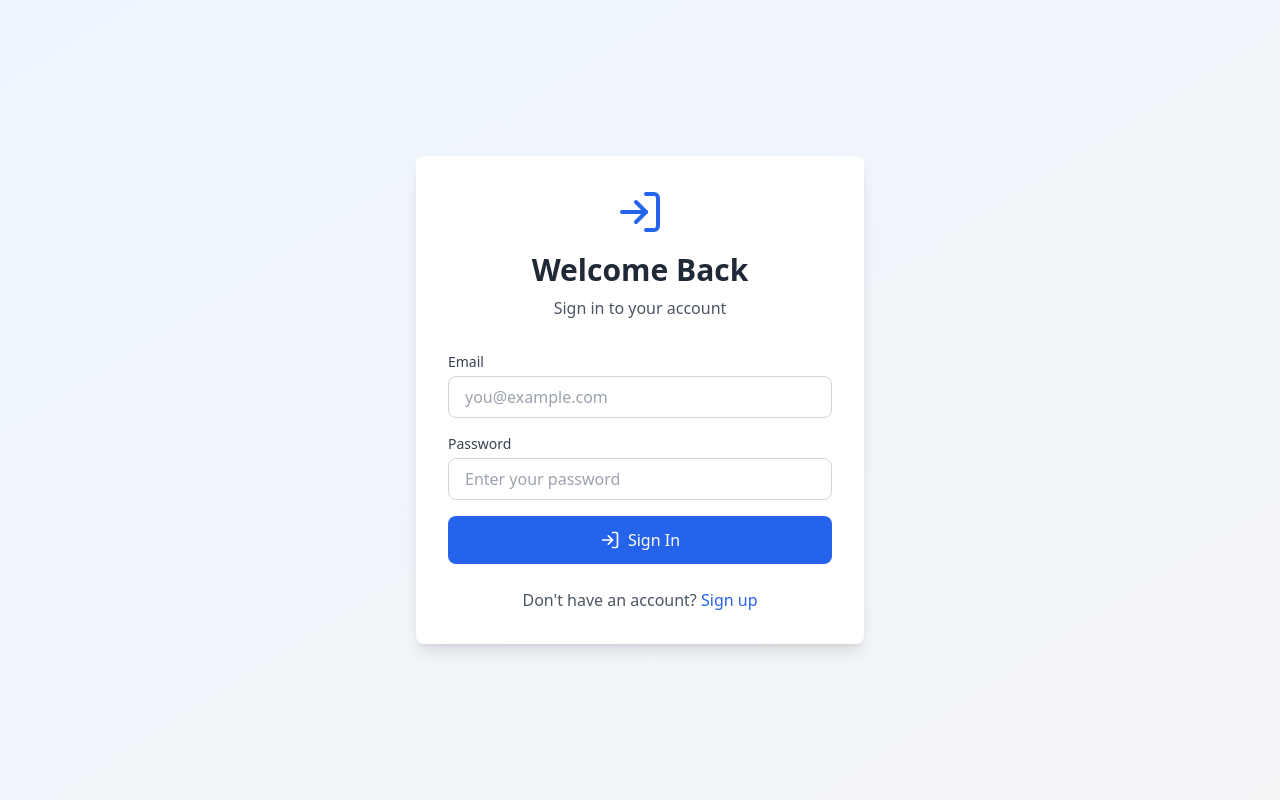
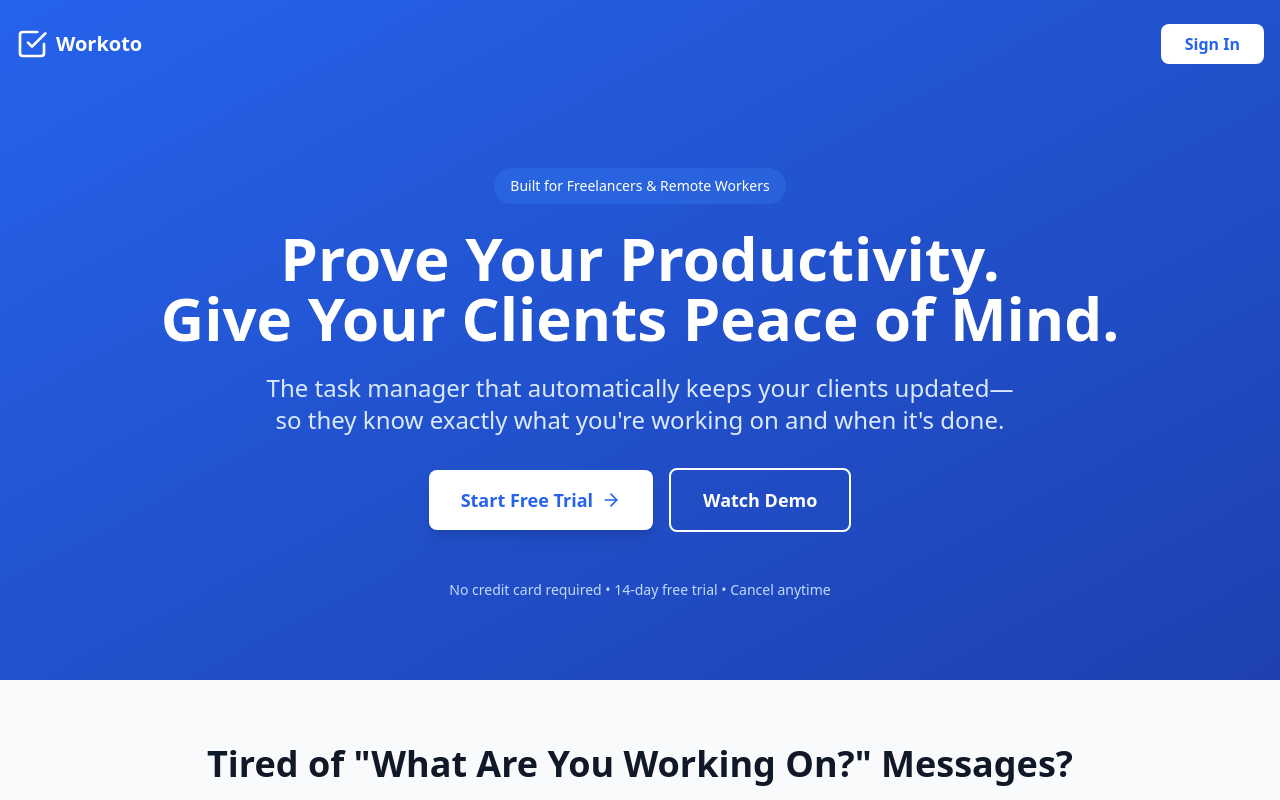
Before and after one commit to benjiemalinao87/task-manager, a React (Vite) app: page / in a window 1280 px wide. Shown: the top 800 px of the page. Built offline with nearby package versions, Linux system fonts and the light colour scheme; no server answers.

Commit message:
Add landing page as default view at workoto.app
- Show marketing landing page to unauthenticated users
- Add Sign In button to navigate to auth page
- Update branding from TaskProof to Workoto
- Add back button on auth page to return to landing
- Improve user flow: Landing -> Auth -> App

```diff
--- a/src/App.tsx
+++ b/src/App.tsx
@@ -1,6 +1,7 @@
 import { useState } from 'react';
 import { CheckSquare, Settings as SettingsIcon, LogOut } from 'lucide-react';
 import { AuthProvider, useAuth } from './context/AuthContext';
+import { LandingPage } from './components/LandingPage';
 import { AuthPage } from './components/auth/AuthPage';
 import { NotificationPreferences } from './components/onboarding/NotificationPreferences';
 import { SimpleSettings } from './components/SimpleSettings';
@@ -93,6 +94,7 @@ function TaskManager() {
 
 function AppContent() {
   const { isAuthenticated, isLoading, needsOnboarding, completeOnboarding } = useAuth();
+  const [showAuth, setShowAuth] = useState(false);
 
   if (isLoading) {
     return (
@@ -102,9 +104,12 @@ function AppContent() {
     );
   }
 
-  // Show auth page if not authenticated
+  // Show landing page or auth page if not authenticated
   if (!isAuthenticated) {
-    return <AuthPage />;
+    if (showAuth) {
+      return <AuthPage onBackToLanding={() => setShowAuth(false)} />;
+    }
+    return <LandingPage onGetStarted={() => setShowAuth(true)} />;
   }
 
   // Show notification preferences if user needs onboarding
--- a/src/components/LandingPage.tsx
+++ b/src/components/LandingPage.tsx
@@ -1,6 +1,10 @@
 import { CheckCircle2, Clock, Mail, BarChart3, Zap, Shield, ArrowRight, CheckSquare } from 'lucide-react';
 
-export function LandingPage() {
+interface LandingPageProps {
+  onGetStarted: () => void;
+}
+
+export function LandingPage({ onGetStarted }: LandingPageProps) {
   return (
     <div className="min-h-screen bg-white">
       {/* Hero Section */}
@@ -8,11 +12,11 @@ export function LandingPage() {
         <nav className="container mx-auto px-4 py-6 flex justify-between items-center">
           <div className="flex items-center gap-2">
             <CheckSquare className="w-8 h-8" />
-            <span className="text-xl font-bold">TaskProof</span>
+            <span className="text-xl font-bold">Workoto</span>
           </div>
-          <a href="/" className="bg-white text-blue-600 px-6 py-2 rounded-lg font-semibold hover:bg-blue-50 transition-colors inline-block">
-            Go to App
-          </a>
+          <button onClick={onGetStarted} className="bg-white text-blue-600 px-6 py-2 rounded-lg font-semibold hover:bg-blue-50 transition-colors">
+            Sign In
+          </button>
         </nav>
 
         <div className="container mx-auto px-4 py-20 text-center max-w-5xl">
@@ -30,9 +34,9 @@ export function LandingPage() {
           </p>
 
           <div className="flex flex-col sm:flex-row gap-4 justify-center items-center mb-12">
-            <a href="/" className="bg-white text-blue-600 px-8 py-4 rounded-lg font-bold text-lg hover:bg-blue-50 transition-colors flex items-center gap-2 shadow-lg">
+            <button onClick={onGetStarted} className="bg-white text-blue-600 px-8 py-4 rounded-lg font-bold text-lg hover:bg-blue-50 transition-colors flex items-center gap-2 shadow-lg">
               Start Free Trial <ArrowRight className="w-5 h-5" />
-            </a>
+            </button>
             <button className="border-2 border-white text-white px-8 py-4 rounded-lg font-bold text-lg hover:bg-white/10 transition-colors">
               Watch Demo
             </button>
@@ -102,7 +106,7 @@ export function LandingPage() {
               Automatic Transparency That Builds Trust
             </h2>
             <p className="text-xl text-gray-600">
-              TaskProof works in the background, keeping your clients informed without any extra effort from you.
+              Workoto works in the background, keeping your clients informed without any extra effort from you.
             </p>
           </div>
 
@@ -310,7 +314,7 @@ export function LandingPage() {
                 ))}
               </div>
               <p className="text-gray-700 mb-4">
-                "My clients love getting updates without having to ask. I've landed 3 long-term contracts since using TaskProof."
+                "My clients love getting updates without having to ask. I've landed 3 long-term contracts since using Workoto."
               </p>
               <div className="flex items-center gap-3">
                 <div className="w-10 h-10 bg-blue-600 rounded-full flex items-center justify-center text-white font-bold">
@@ -371,7 +375,7 @@ export function LandingPage() {
         <div className="container mx-auto px-4 max-w-5xl">
           <div className="text-center mb-12">
             <h2 className="text-3xl md:text-4xl font-bold mb-4">
-              Why Freelancers Choose TaskProof
+              Why Freelancers Choose Workoto
             </h2>
           </div>
 
@@ -461,7 +465,7 @@ export function LandingPage() {
                 Do I need to change how I work?
               </h3>
               <p className="text-gray-600">
-                Not at all. Just add tasks as you normally would. TaskProof handles the rest automatically in the background.
+                Not at all. Just add tasks as you normally would. Workoto handles the rest automatically in the background.
               </p>
             </div>
           </div>
@@ -478,9 +482,9 @@ export function LandingPage() {
             Join hundreds of freelancers who've stopped defending their productivity and started proving it.
           </p>
 
-          <a href="/" className="bg-white text-blue-600 px-10 py-5 rounded-lg font-bold text-xl hover:bg-blue-50 transition-colors flex items-center gap-2 shadow-xl mx-auto mb-6">
+          <button onClick={onGetStarted} className="bg-white text-blue-600 px-10 py-5 rounded-lg font-bold text-xl hover:bg-blue-50 transition-colors inline-flex items-center gap-2 shadow-xl mx-auto mb-6">
             Start Your Free Trial <ArrowRight className="w-6 h-6" />
-          </a>
+          </button>
 
           <p className="text-blue-200 mb-8">14-day free trial • No credit card required • Cancel anytime</p>
 
@@ -508,7 +512,7 @@ export function LandingPage() {
             <div>
               <div className="flex items-center gap-2 text-white mb-4">
                 <CheckSquare className="w-6 h-6" />
-                <span className="font-bold">TaskProof</span>
+                <span className="font-bold">Workoto</span>
               </div>
               <p className="text-sm">
                 The task manager that proves your productivity to clients.
@@ -540,7 +544,7 @@ export function LandingPage() {
             </div>
           </div>
           <div className="border-t border-gray-800 pt-8 text-center text-sm">
-            <p>&copy; 2025 TaskProof. All rights reserved.</p>
+            <p>&copy; 2025 Workoto. All rights reserved.</p>
           </div>
         </div>
       </footer>
--- a/src/components/auth/AuthPage.tsx
+++ b/src/components/auth/AuthPage.tsx
@@ -1,8 +1,13 @@
 import { useState } from 'react';
+import { ArrowLeft } from 'lucide-react';
 import { Login } from './Login';
 import { Signup } from './Signup';
 
-export function AuthPage() {
+interface AuthPageProps {
+  onBackToLanding?: () => void;
+}
+
+export function AuthPage({ onBackToLanding }: AuthPageProps) {
   const [showLogin, setShowLogin] = useState(true);
   const [showSuccessMessage, setShowSuccessMessage] = useState(false);
 
@@ -14,6 +19,16 @@ export function AuthPage() {
 
   return (
     <>
+      {onBackToLanding && (
+        <button
+          onClick={onBackToLanding}
+          className="fixed top-4 left-4 z-50 flex items-center gap-2 text-gray-600 hover:text-gray-900 bg-white px-4 py-2 rounded-lg shadow-md hover:shadow-lg transition-all"
+        >
+          <ArrowLeft className="w-4 h-4" />
+          Back to Home
+        </button>
+      )}
+
       {showSuccessMessage && (
         <div className="fixed top-4 right-4 z-50 bg-green-50 border border-green-200 rounded-lg p-4 shadow-lg animate-fade-in">
           <p className="text-green-600 font-medium">
```
